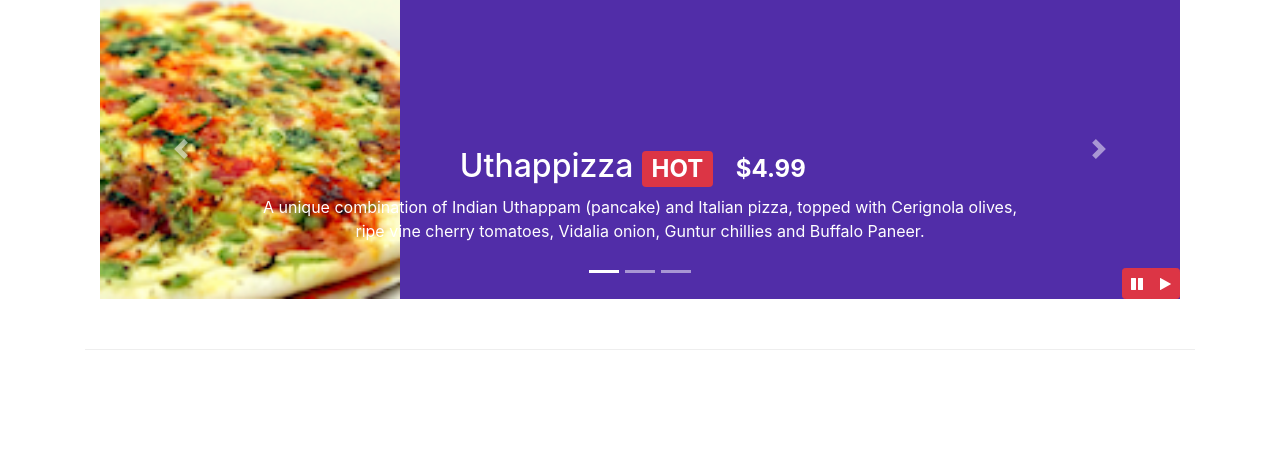
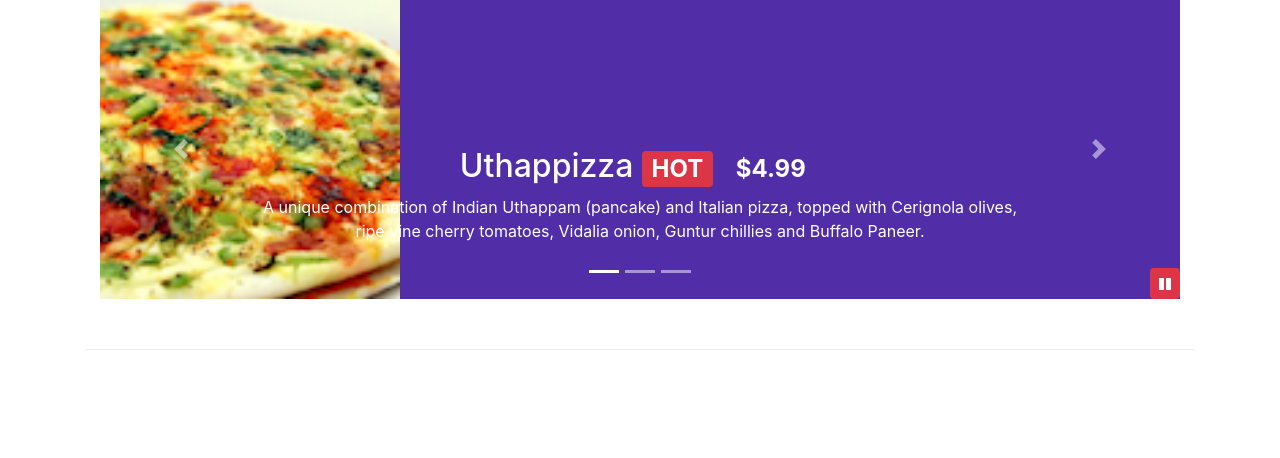
Before and after one commit to AllaSydoriak/coursera, a web app: file Front-End Web UI Frameworks and Tools/Bootstrap4/conFusion/index.html in a window 1280 px wide. Shown: the part 385-843 px from the top of the page. Run offline with its HTML, style and script files only (its server is not run), Linux system fonts and the light colour scheme; some libraries are stand-ins or nearby versions.

Commit message:
More Bootstrap JQuery

```diff
--- a/Front-End Web UI Frameworks and Tools/Bootstrap4/conFusion/css/styles.css
+++ b/Front-End Web UI Frameworks and Tools/Bootstrap4/conFusion/css/styles.css
@@ -58,7 +58,7 @@ body{
     min-height: 300px;
 }
 
-#carouselButtons {
+#carousel-button {
     right:0px;
     position: absolute;
     bottom: 0px;
--- a/Front-End Web UI Frameworks and Tools/Bootstrap4/conFusion/index.html
+++ b/Front-End Web UI Frameworks and Tools/Bootstrap4/conFusion/index.html
@@ -210,14 +210,9 @@
               <a class="carousel-control-next" href="#mycarousel" role="button" data-slide="next">
                    <span class="carousel-control-next-icon"></span>
               </a>
-              <div class="btn-group" id="carouselButtons">
-                  <button class="btn btn-danger btn-sm" id="carousel-pause">
-                	   <span class="fa fa-pause"></span>
-                  </button>
-                  <button class="btn btn-danger btn-sm" id="carousel-play">
-                	   <span class="fa fa-play"></span>
-                  </button>
-              </div>
+              <button class="btn btn-danger btn-sm" id="carousel-button">
+                	<span id="carousel-button-icon" class="fa fa-pause"></span>
+              </button>
              </div>
            </div>
        </div>
@@ -328,13 +323,18 @@
 
         <script>
         $(document).ready(function(){
-            $("#mycarousel").carousel( { interval: 2000 } );
-            $("#carousel-pause").click(function(){
-                $("#mycarousel").carousel('pause');
-            });
-            $("#carousel-play").click(function(){
-                $("#mycarousel").carousel('cycle');
-            });
+          $("#carousel-button").click(function(){
+             if ($("#carousel-button").children("span").hasClass('fa-pause')) {
+                 $("#mycarousel").carousel('pause');
+                 $("#carousel-button").children("span").removeClass('fa-pause');
+                 $("#carousel-button").children("span").addClass('fa-play');
+             }
+             else if ($("#carousel-button").children("span").hasClass('fa-play')){
+                 $("#mycarousel").carousel('cycle');
+                 $("#carousel-button").children("span").removeClass('fa-play');
+                 $("#carousel-button").children("span").addClass('fa-pause');
+             }
+         });
         });
         </script>
 
```
